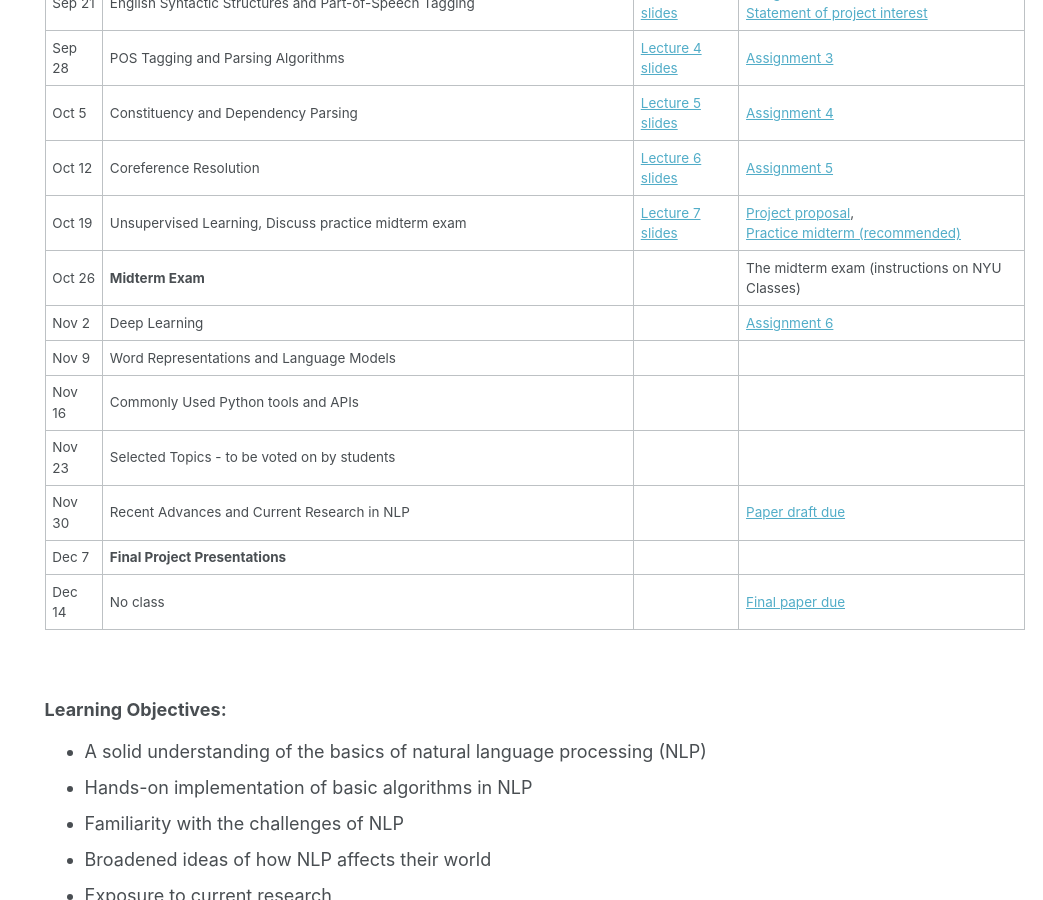
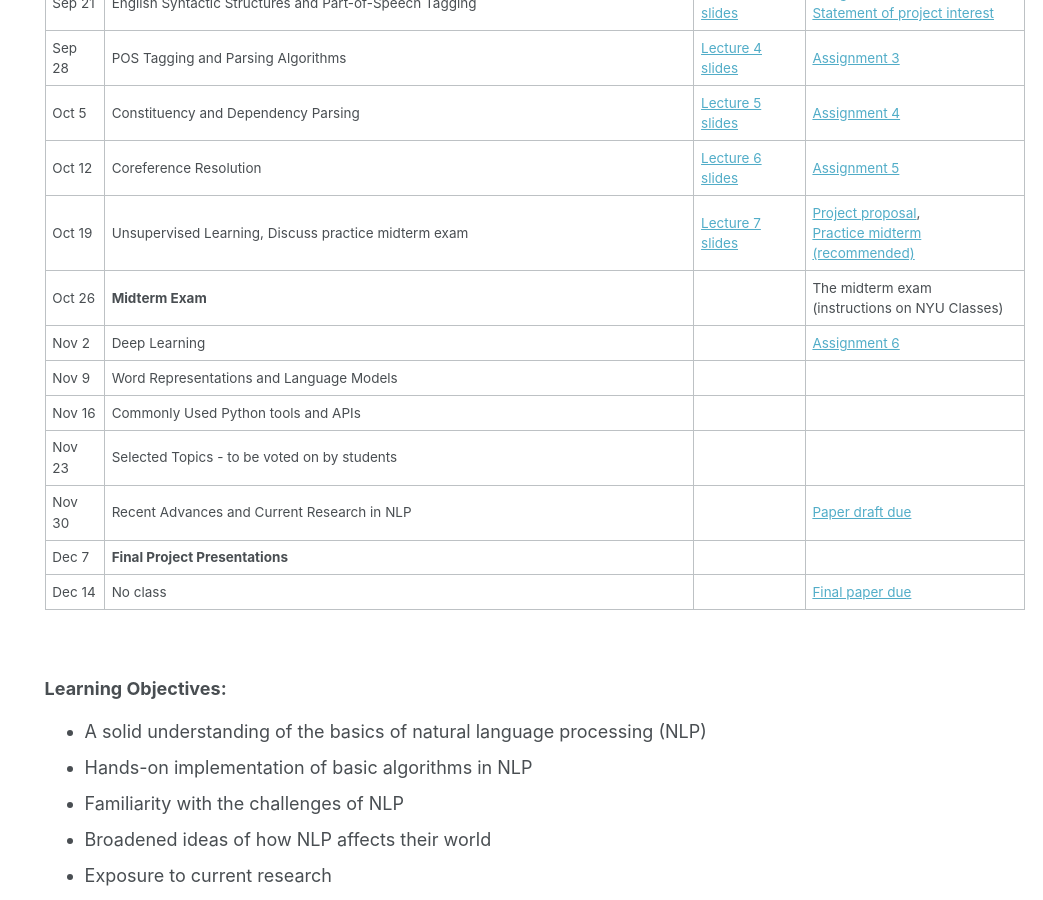
Before and after one commit to rasikabh/rasikabh.github.io, a Jekyll site: the page built from _pages/nlp2020.md, in a window 1280 px wide and 900 px high, scrolled down 940 px. Shown: the whole window, without its empty margins (237-1280 px from the left). Built offline with Jekyll 4.4.1, drawn with Linux system fonts in a browser that asks for light colours.

Commit message:
Update nlp2020.md

```diff
--- a/_pages/nlp2020.md
+++ b/_pages/nlp2020.md
@@ -41,7 +41,7 @@
 | Oct 5  | Constituency and Dependency Parsing                                                           | [Lecture 5 slides](https://docs.google.com/presentation/d/1X_-2xWhIJE3wYD7vcBG3H4u9tbqlbMIplY2Tftv36oc/edit?usp=sharing) | [Assignment 4](https://docs.google.com/document/d/1iNvFtZkI9eAQzK4XHKw5UeL966g0OY7p7VQzglZJLmk/edit?usp=sharing) |
 | Oct 12 | Coreference Resolution                                                                        | [Lecture 6 slides](https://docs.google.com/presentation/d/1izOeuo_4h5ifwgV06tAILn7F8v6cZaCsTgK5BL-gJoA/edit?usp=sharing) | [Assignment 5](https://docs.google.com/document/d/1cvFc5oSdIbfPujZCgTSOkdqS9jVvwZsGF8daGMWXXB8/edit?usp=sharing) |
 | Oct 19 | Unsupervised Learning, Discuss practice midterm exam                                          | [Lecture 7 slides](https://docs.google.com/presentation/d/1HaiL6B3w76rLKo2HGqQhE395PLAjJvY9zz1LTud5M98/edit?usp=sharing) | [Project proposal](https://rasikabh.github.io/nlp2020/#final-project), <br> [Practice midterm (recommended)](https://docs.google.com/document/d/1BCnCPbZhLwRoJTtAKKdCUrtpJaCKm5ju4kIfjtevBSU/edit?usp=sharing) |
-| Oct 26 | **Midterm Exam**                                                                              |        | The midterm exam (instructions on NYU Classes) |
+| Oct 26 | **Midterm Exam**                                                                              |        | The midterm exam <br> (instructions on NYU Classes) |
 | Nov 2  | Deep Learning                                                                                 |        | [Assignment 6](https://docs.google.com/document/d/1VLKful43M3gWWtk5MnRVpYqnCn9S-3kks-GYDcDlMr0/edit?usp=sharing) |
 | Nov 9  | Word Representations and Language Models                                                      |        |                |
 | Nov 16 | Commonly Used Python tools and APIs                                                           |        |                |
```
